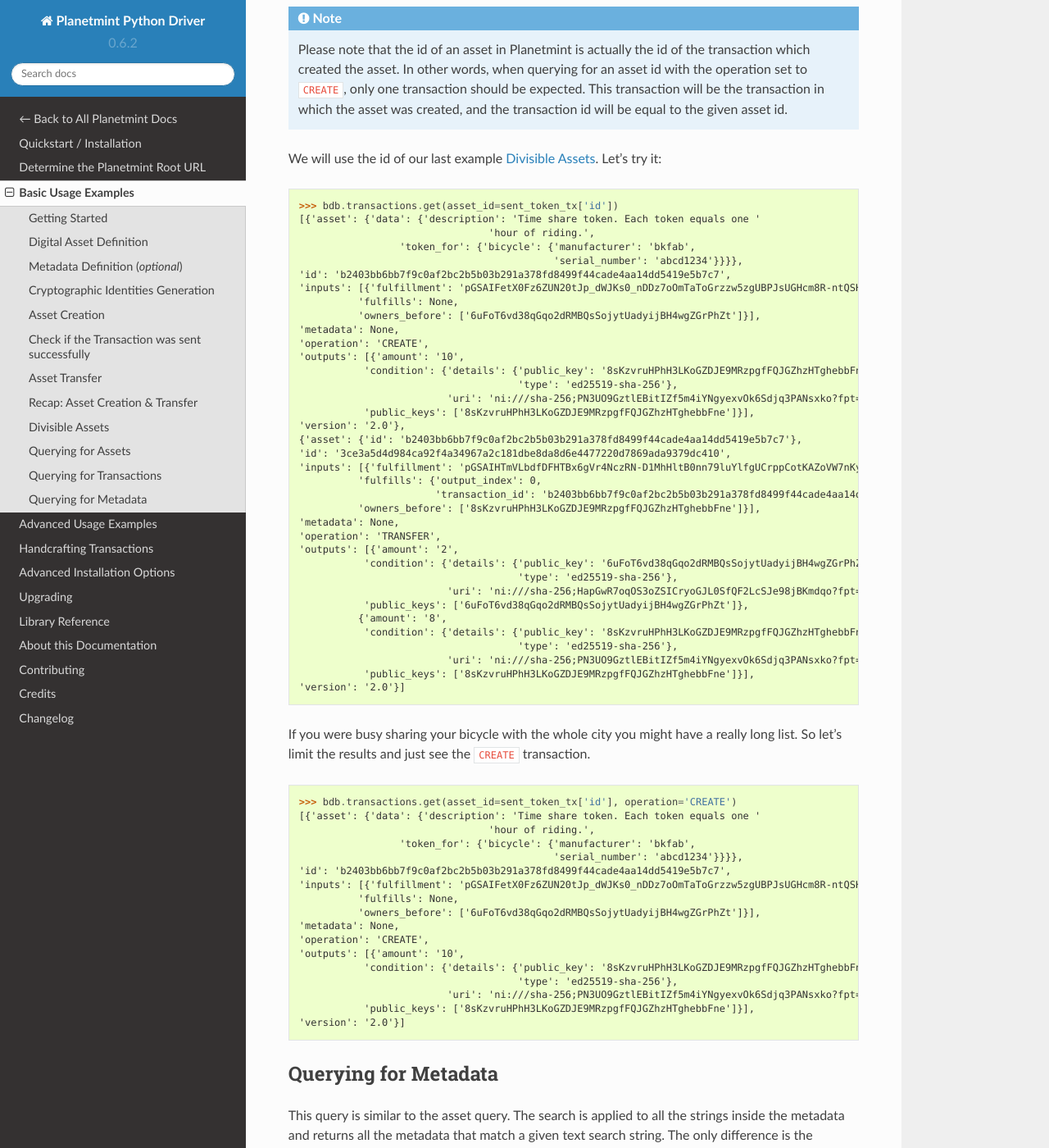
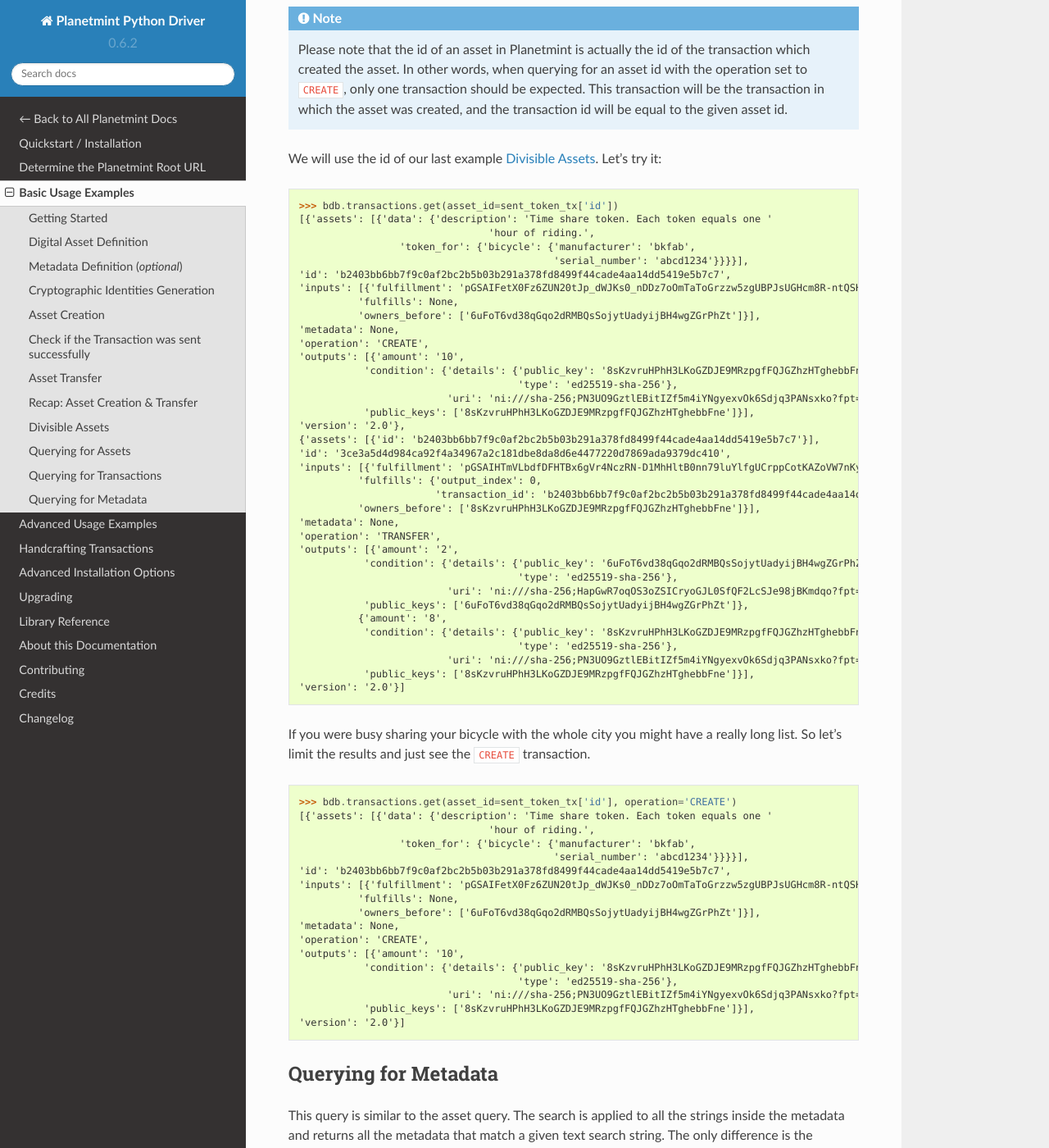
Before and after one commit to planetmint/planetmint-driver-python, a Sphinx documentation site: the page built from docs/usage.rst, in a window 1280 px wide and 1400 px high, scrolled down 11462 px. Shown: the whole window at 82% size. Built offline with Sphinx 7.4.7 and the Read the Docs theme 2.0.0, drawn with Linux system fonts in a browser that asks for light colours; some of the changed text lies outside the part shown.

Commit message:
Resolved Jinja2 dependency issue and updated docs for assets

```diff
--- a/docs/requirements.txt
+++ b/docs/requirements.txt
@@ -1,5 +1,5 @@
 # we need this for readthedocs
-
+Jinja2<=3.0.0
 Sphinx~=1.0
 sphinx-autobuild
 sphinxcontrib-autorun
--- a/docs/usage.rst
+++ b/docs/usage.rst
@@ -50,14 +50,14 @@
 
 .. ipython::
 
-    In [0]: bicycle = {
+    In [0]: bicycle = [{
        ...:     'data': {
        ...:         'bicycle': {
        ...:             'serial_number': 'abcd1234',
        ...:             'manufacturer': 'bkfab',
        ...:         },
        ...:     },
-       ...: }
+       ...: }]
 
 We'll suppose that the bike belongs to Alice, and that it will be transferred
 to Bob.
@@ -101,7 +101,7 @@
    In [0]: prepared_creation_tx = bdb.transactions.prepare(
       ...:     operation='CREATE',
       ...:     signers=alice.public_key,
-      ...:     asset=bicycle,
+      ...:     assets=bicycle,
       ...:     metadata=metadata,
       ...: )
 
@@ -202,9 +202,9 @@
 
     In [0]: asset_id = creation_tx['id']
 
-    In [0]: transfer_asset = {
+    In [0]: transfer_asset = [{
        ...:     'id': asset_id,
-       ...: }
+       ...: }]
 
 Let's now prepare the transfer transaction:
 
@@ -225,7 +225,7 @@
 
     In [0]: prepared_transfer_tx = bdb.transactions.prepare(
        ...:     operation='TRANSFER',
-       ...:     asset=transfer_asset,
+       ...:     assets=transfer_asset,
        ...:     inputs=transfer_input,
        ...:     recipients=bob.public_key,
        ...: )
@@ -301,14 +301,14 @@
 
     bdb = Planetmint(bdb_root_url)
 
-    bicycle_asset = {
+    bicycle_asset = [{
         'data': {
             'bicycle': {
                 'serial_number': 'abcd1234',
                 'manufacturer': 'bkfab'
             },
         },
-    }
+    }]
 
     bicycle_asset_metadata = {
         'planet': 'earth'
@@ -317,7 +317,7 @@
     prepared_creation_tx = bdb.transactions.prepare(
         operation='CREATE',
         signers=alice.public_key,
-        asset=bicycle_asset,
+        assets=bicycle_asset,
         metadata=bicycle_asset_metadata
     )
 
@@ -332,9 +332,9 @@
 
     asset_id = txid
 
-    transfer_asset = {
+    transfer_asset = [{
         'id': asset_id
-    }
+    }]
 
     output_index = 0
     output = fulfilled_creation_tx['outputs'][output_index]
@@ -350,7 +350,7 @@
 
     prepared_transfer_tx = bdb.transactions.prepare(
         operation='TRANSFER',
-        asset=transfer_asset,
+        assets=transfer_asset,
         inputs=transfer_input,
         recipients=bob.public_key,
     )
@@ -385,7 +385,7 @@
 
 .. ipython::
 
-    In [0]: bicycle_token = {
+    In [0]: bicycle_token = [{
        ...:     'data': {
        ...:         'token_for': {
        ...:             'bicycle': {
@@ -395,7 +395,7 @@
        ...:         },
        ...:         'description': 'Time share token. Each token equals one hour of riding.',
        ...:     },
-       ...: }
+       ...: }]
 
 Bob has now decided to issue 10 tokens and assigns them to Carly. Notice how we
 denote Carly as receiving 10 tokens by using a tuple:
@@ -409,7 +409,7 @@
        ...:     operation='CREATE',
        ...:     signers=bob.public_key,
        ...:     recipients=[([carly.public_key], 10)],
-       ...:     asset=bicycle_token,
+       ...:     assets=bicycle_token,
        ...: )
 
     In [0]: fulfilled_token_tx = bdb.transactions.fulfill(
@@ -489,13 +489,13 @@
        ...:     'owners_before': output['public_keys'],
        ...: }
 
-    In [0]: transfer_asset = {
+    In [0]: transfer_asset = [{
        ...:     'id': fulfilled_token_tx['id'],
-       ...: }
+       ...: }]
 
     In [0]: prepared_transfer_tx = bdb.transactions.prepare(
        ...:     operation='TRANSFER',
-       ...:     asset=transfer_asset,
+       ...:     assets=transfer_asset,
        ...:     inputs=transfer_input,
        ...:     recipients=[([bob.public_key], 2), ([carly.public_key], 8)]
        ...: )
@@ -547,9 +547,9 @@
 
     alice = generate_keypair()
 
-    hello_1 = {'data': {'msg': 'Hello Planetmint 1!'},}
-    hello_2 = {'data': {'msg': 'Hello Planetmint 2!'},}
-    hello_3 = {'data': {'msg': 'Hello Planetmint 3!'},}
+    hello_1 = [{'data': {'msg': 'Hello Planetmint 1!'},}]
+    hello_2 = [{'data': {'msg': 'Hello Planetmint 2!'},}]
+    hello_3 = [{'data': {'msg': 'Hello Planetmint 3!'},}]
 
     # set the metadata to query for it in an example below
     metadata={'planet': 'earth'}
@@ -557,7 +557,7 @@
     prepared_creation_tx = bdb.transactions.prepare(
         operation='CREATE',
         signers=alice.public_key,
-        asset=hello_1
+        assets=hello_1
     )
     fulfilled_creation_tx = bdb.transactions.fulfill(
         prepared_creation_tx, private_keys=alice.private_key)
@@ -566,7 +566,7 @@
     prepared_creation_tx = bdb.transactions.prepare(
         operation='CREATE',
         signers=alice.public_key,
-        asset=hello_2
+        assets=hello_2
     )
     fulfilled_creation_tx = bdb.transactions.fulfill(
         prepared_creation_tx, private_keys=alice.private_key)
@@ -575,7 +575,7 @@
     prepared_creation_tx = bdb.transactions.prepare(
         operation='CREATE',
         signers=alice.public_key,
-        asset=hello_3
+        assets=hello_3
     )
     fulfilled_creation_tx = bdb.transactions.fulfill(
         prepared_creation_tx, private_keys=alice.private_key)
@@ -643,10 +643,10 @@
 .. code-block:: python
 
     >>> bdb.transactions.get(asset_id=sent_token_tx['id'])
-    [{'asset': {'data': {'description': 'Time share token. Each token equals one '
+    [{'assets': [{'data': {'description': 'Time share token. Each token equals one '
                                     'hour of riding.',
                      'token_for': {'bicycle': {'manufacturer': 'bkfab',
-                                               'serial_number': 'abcd1234'}}}},
+                                               'serial_number': 'abcd1234'}}}}],
     'id': 'b2403bb6bb7f9c0af2bc2b5b03b291a378fd8499f44cade4aa14dd5419e5b7c7',
     'inputs': [{'fulfillment': 'pGSAIFetX0Fz6ZUN20tJp_dWJKs0_nDDz7oOmTaToGrzzw5zgUBPJsUGHcm8R-ntQSHvK3tgoyHIvCrrNrI6lJkud81cZKWFb9XehNAvWswPWSx1_6EwFKVYV-fjlxPvExm8XZIH',
               'fulfills': None,
@@ -659,7 +659,7 @@
                              'uri': 'ni:///sha-256;PN3UO9GztlEBitIZf5m4iYNgyexvOk6Sdjq3PANsxko?fpt=ed25519-sha-256&cost=131072'},
                'public_keys': ['8sKzvruHPhH3LKoGZDJE9MRzpgfFQJGZhzHTghebbFne']}],
     'version': '2.0'},
-    {'asset': {'id': 'b2403bb6bb7f9c0af2bc2b5b03b291a378fd8499f44cade4aa14dd5419e5b7c7'},
+    {'assets': [{'id': 'b2403bb6bb7f9c0af2bc2b5b03b291a378fd8499f44cade4aa14dd5419e5b7c7'}],
     'id': '3ce3a5d4d984ca92f4a34967a2c181dbe8da8d6e4477220d7869ada9379dc410',
     'inputs': [{'fulfillment': 'pGSAIHTmVLbdfDFHTBx6gVr4NczRN-D1MhHltB0nn79luYlfgUCrppCotKAZoVW7nKye4I2HzGxlgwjmx47w_HxGXOFVbvCppNTLeVX4NrHYFRJlv8QKgj_ZaLctHpT6HPLLYIIG',
               'fulfills': {'output_index': 0,
@@ -686,10 +686,10 @@
 .. code-block:: python
 
     >>> bdb.transactions.get(asset_id=sent_token_tx['id'], operation='CREATE')
-    [{'asset': {'data': {'description': 'Time share token. Each token equals one '
+    [{'assets': [{'data': {'description': 'Time share token. Each token equals one '
                                     'hour of riding.',
                      'token_for': {'bicycle': {'manufacturer': 'bkfab',
-                                               'serial_number': 'abcd1234'}}}},
+                                               'serial_number': 'abcd1234'}}}}],
     'id': 'b2403bb6bb7f9c0af2bc2b5b03b291a378fd8499f44cade4aa14dd5419e5b7c7',
     'inputs': [{'fulfillment': 'pGSAIFetX0Fz6ZUN20tJp_dWJKs0_nDDz7oOmTaToGrzzw5zgUBPJsUGHcm8R-ntQSHvK3tgoyHIvCrrNrI6lJkud81cZKWFb9XehNAvWswPWSx1_6EwFKVYV-fjlxPvExm8XZIH',
               'fulfills': None,
--- a/setup.py
+++ b/setup.py
@@ -38,6 +38,7 @@
 ]
 
 docs_require = [
+    'Jinja2<=3.0.0'
     'Sphinx~=1.0',
     'sphinx-autobuild',
     'sphinxcontrib-autorun',
```
Also changed, not shown: docs/advanced-usage.rst (+18 -18 lines), docs/handcraft.rst (+36 -36 lines).
